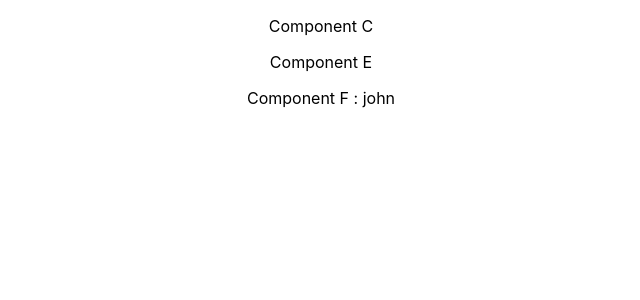
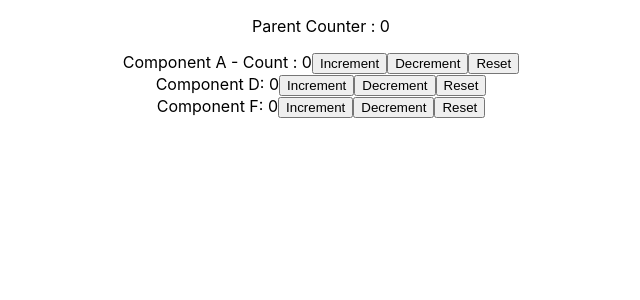
Before and after one commit to token-hub/react-hook-tutorial, a React (Create React App) app: page / in a window 1280 px wide. Shown: the top 300 px of the page, without its empty margins (319-959 px from the left). Built offline with nearby package versions, Linux system fonts and the light colour scheme.

Commit message:
React hook reducer, multiple react hook reducer, Reducer with RReact hook context

```diff
--- a/src/App.js
+++ b/src/App.js
@@ -1,4 +1,4 @@
-import React from 'react';
+import React, {useReducer} from 'react';
 import './App.css';
 import ClassCounter from './components/ClassCounter';
 import ClassCounterOne from './components/ClassCounterOne';
@@ -13,19 +13,55 @@ import ClassIntervalCounter from './components/ClassIntervalCounter';
 import HookIntervalCounter from './components/HookIntervalCounter';
 import HookDataFetching from './components/HookDataFetching';
 import ComponentC from './components/ComponentC';
+import HookReducerCounterOne from './components/HookReducerCounterOne';
+import HookReducerCounterTwo from './components/HookReducerCounterTwo';
+import HookReducerCounterThree from './components/HookReducerCounterThree';
+import HookReducerComponentA from './components/HookReduceComponentA';
+import HookReducerComponentB from './components/HookReduceComponentB';
+import HookReducerComponentC from './components/HookReduceComponentC';
 
 export const UserContext = React.createContext();
+export const ReducerContext = React.createContext();
+
+const initialState = {
+    firstCounter: 0
+}
+
+const reducer = (state, action) => {
+    switch(action.type) {
+        case 'increment':
+            return {...state, firstCounter: state.firstCounter + 1 }
+            break;
+        case 'decrement':
+            return {...state, firstCounter: state.firstCounter - 1}
+            break;
+        case 'reset':
+            return initialState;
+        default:
+            return state
+    }
+}
 
 function App() {
 
+    const [count, dispatch] = useReducer(reducer, initialState);
+
   return (
     <div className="App">
-
-        <UserContext.Provider value={'john'}>
-            <ComponentC />
-        </UserContext.Provider>
+       <p>Parent Counter :  {count.firstCounter} </p>
+        <ReducerContext.Provider value={ { reducerCount: count.firstCounter, reducerDispatch: dispatch  } }>
+            <HookReducerComponentA />
+            <HookReducerComponentB />
+            <HookReducerComponentC />
+        </ReducerContext.Provider>
 
         {/*
+            <HookReducerCounterThree />
+            <HookReducerCounterTwo />
+            <HookReducerCounterOne />
+            <UserContext.Provider value={'john'}>
+                <ComponentC />
+            </UserContext.Provider>
             <HookDataFetching />
             <HookIntervalCounter />
             <ClassIntervalCounter />
--- /dev/null
+++ b/src/components/HookReduceComponentA.js
@@ -0,0 +1,18 @@
+import React, {useContext} from 'react';
+import { ReducerContext } from '../App';
+
+const HookReduceComponentA = () => {
+
+	const ReducerContextVar = useContext(ReducerContext);
+
+	return(
+		<div>
+			Component A - Count : {ReducerContextVar.reducerCount}
+			<button onClick={() => ReducerContextVar.reducerDispatch( {type: 'increment'} )}>Increment</button>
+			<button onClick={() => ReducerContextVar.reducerDispatch(	{type: 'decrement'} )}>Decrement</button>
+			<button onClick={() => ReducerContextVar.reducerDispatch(	 {type: 'reset'} )}>Reset</button>
+		</div>
+	)
+}
+
+export default HookReduceComponentA
--- /dev/null
+++ b/src/components/HookReduceComponentB.js
@@ -0,0 +1,12 @@
+import React from 'react';
+import HookReduceComponentD from './HookReduceComponentD'
+
+const HookReduceComponentB = () => {
+	return(
+		<div>
+			<HookReduceComponentD />
+		</div>
+	)
+}
+
+export default HookReduceComponentB
--- /dev/null
+++ b/src/components/HookReduceComponentC.js
@@ -0,0 +1,12 @@
+import React from 'react';
+import HookReduceComponentE from './HookReduceComponentE';
+
+const HookReduceComponentC = () => {
+	return(
+		<div>
+			<HookReduceComponentE />
+		</div>
+	)
+}
+
+export default HookReduceComponentC
--- /dev/null
+++ b/src/components/HookReduceComponentD.js
@@ -0,0 +1,18 @@
+import React, {useContext} from 'react';
+import { ReducerContext } from '../App';
+
+const HookReduceComponentD = () => {
+
+	const ReducerContextVar = useContext(ReducerContext);
+
+	return(
+		<div>
+			Component D: {ReducerContextVar.reducerCount}
+			<button onClick={() => ReducerContextVar.reducerDispatch( {type: 'increment'} )}>Increment</button>
+			<button onClick={() => ReducerContextVar.reducerDispatch(	{type: 'decrement'} )}>Decrement</button>
+			<button onClick={() => ReducerContextVar.reducerDispatch(	 {type: 'reset'} )}>Reset</button>
+		</div>
+	)
+}
+
+export default HookReduceComponentD
--- /dev/null
+++ b/src/components/HookReduceComponentE.js
@@ -0,0 +1,12 @@
+import React from 'react';
+import HookReduceComponentF from './HookReduceComponentF';
+
+const HookReducreComponentE = () => {
+	return(
+		<div>
+			<HookReduceComponentF />
+		</div>
+	)
+}
+
+export default HookReducreComponentE
--- /dev/null
+++ b/src/components/HookReduceComponentF.js
@@ -0,0 +1,18 @@
+import React, {useContext} from 'react';
+import { ReducerContext } from '../App';
+
+const HookReduceComponentf = () => {
+
+	const ReducerContextVar = useContext(ReducerContext);
+
+	return(
+		<div>
+			Component F: {ReducerContextVar.reducerCount}
+			<button onClick={() => ReducerContextVar.reducerDispatch( {type: 'increment'} )}>Increment</button>
+			<button onClick={() => ReducerContextVar.reducerDispatch( {type: 'decrement'} )}>Decrement</button>
+			<button onClick={() => ReducerContextVar.reducerDispatch( {type: 'reset'} )}>Reset</button>
+		</div>
+	)
+}
+
+export default HookReduceComponentf
--- /dev/null
+++ b/src/components/HookReducerCounterOne.js
@@ -0,0 +1,35 @@
+import React, {useReducer} from 'react';
+
+const initialState = 0;
+
+const reducer = (state, action) => {
+	switch(action) {
+		case 'increment':
+			return state + 1;
+			break;
+		case 'decrement':
+			return state - 1;
+			break;
+		case 'reset':
+			return state = 0;
+			break;
+		default:
+			return state;
+	}
+}
+
+const HookReducerCounterOne = () => {
+
+	const [count, dispatch] = useReducer(reducer, initialState);
+
+	return(
+		<div>
+			<p>Countxx {count}</p>
+			<button onClick={() => dispatch('increment')}>Increment</button>
+			<button onClick={() => dispatch('decrement')}>Decrement</button>
+			<button onClick={() => dispatch('reset')}>Reset</button>
+		</div>
+	)
+}
+
+export default HookReducerCounterOne
--- /dev/null
+++ b/src/components/HookReducerCounterThree.js
@@ -0,0 +1,45 @@
+import React, {useReducer} from 'react';
+
+const initialState = 0;
+
+const reducer = (state, action) => {
+	switch(action) {
+		case 'increment':
+			return state + 1;
+			break;
+		case 'decrement':
+			return state - 1;
+			break;
+		case 'reset':
+			return state = 0;
+			break;
+		default:
+			return state;
+	}
+}
+
+const HookReducerCounterThree = () => {
+
+	const [count, dispatch] = useReducer(reducer, initialState);
+	const [countTwo, dispatchTwo] = useReducer(reducer, initialState);
+
+	return(
+		<div>
+			<div>
+				<p>Count one: {count}</p>
+				<button onClick={() => dispatch('increment')}>Increment</button>
+				<button onClick={() => dispatch('decrement')}>Decrement</button>
+				<button onClick={() => dispatch('reset')}>Reset</button>
+			</div>
+
+			<div>
+				<p>Count Two: {countTwo}</p>
+				<button onClick={() => dispatchTwo('increment')}>Increment</button>
+				<button onClick={() => dispatchTwo('decrement')}>Decrement</button>
+				<button onClick={() => dispatchTwo('reset')}>Reset</button>
+			</div>
+		</div>
+	)
+}
+
+export default HookReducerCounterThree
--- /dev/null
+++ b/src/components/HookReducerCounterTwo.js
@@ -0,0 +1,55 @@
+import React, {useReducer} from 'react';
+
+const initialState = {
+	firstCounter: 0,
+	secondCounter: 10
+}
+
+const reducer = (state, action) => {
+	switch(action.type) {
+		case 'increment':
+			return {...state, firstCounter:  state.firstCounter + action.value}
+			break;
+
+		case 'increment2':
+			return {...state, secondCounter:  state.secondCounter + action.value}
+			break;
+
+		case 'decrement':
+			return {...state, firstCounter:  state.firstCounter - action.value}
+			break;
+
+		case 'decrement2':
+			return {...state, secondCounter:  state.secondCounter - action.value}
+			break;
+
+		case 'reset':
+			return initialState
+			break;
+		default:
+			return state
+	}
+}
+
+const HookReducerCounterTwo = () => {
+
+	const [count, dispatch] = useReducer(reducer, initialState);
+
+	return(
+		<div>
+			<p>Count: {count.firstCounter}</p>
+			<p>Count: {count.secondCounter}</p>
+			<button onClick={() => dispatch( {type: 'increment', value: 1} )}>Increment</button>
+			<button onClick={() => dispatch( {type: 'decrement', value: 1} )}>Decrement</button>
+			<button onClick={() => dispatch( {type: 'increment', value: 5} )}>Increment 5</button>
+			<button onClick={() => dispatch( {type: 'decrement', value: 5} )}>Decrement 5</button>
+
+			<button onClick={() => dispatch( {type: 'increment2', value: 7} )}>Increment2 5</button>
+			<button onClick={() => dispatch( {type: 'decrement2', value: 7} )}>Decrement2 5</button>
+
+			<button onClick={() => dispatch( {type: 'reset'} )}>Reset</button>
+		</div>
+	)
+}
+
+export default HookReducerCounterTwo
```
